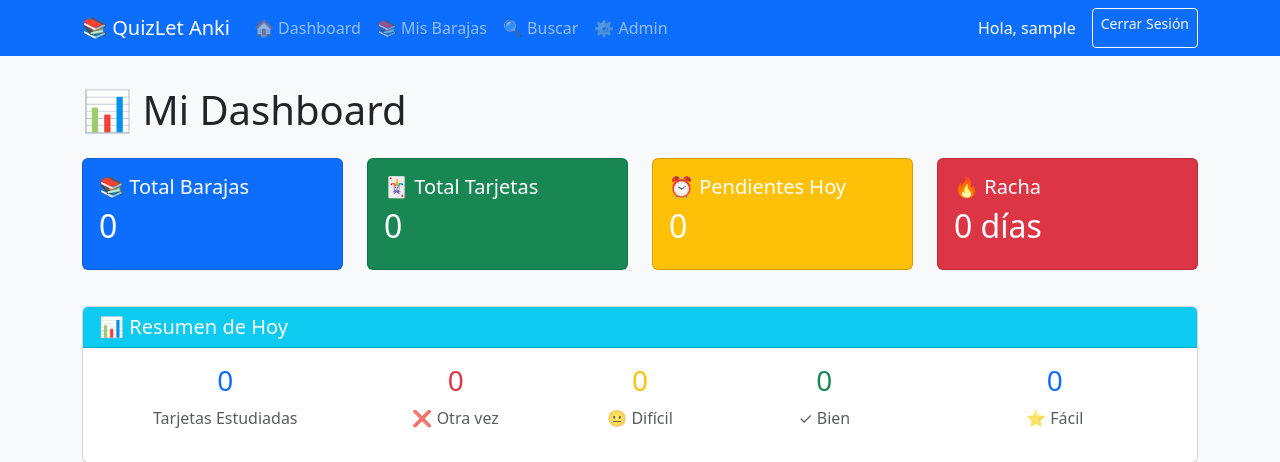
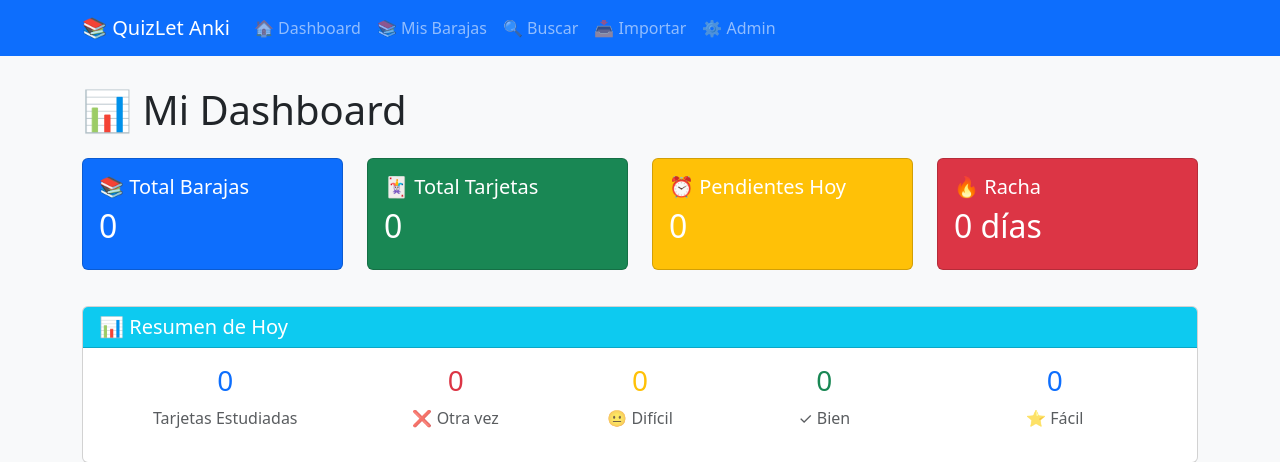
Before and after one commit to JoseSanz001/reto_parcial, a Django app: page / in a window 1280 px wide. Shown: the top 462 px of the page. Run offline with Django 5.2, Linux system fonts and the light colour scheme; the visitor is signed in with stand-in values (Sample User, id 1); data that the repository does not hold is empty.

Commit message:
importación en la barra de navegación

```diff
--- a/my_project/templates/core/base.html
+++ b/my_project/templates/core/base.html
@@ -44,20 +44,13 @@
                             <a class="nav-link" href="{% url 'core:buscar_tarjetas' %}">🔍 Buscar</a>
                         </li>
                         <li class="nav-item">
+                            <a class="nav-link" href="{% url 'core:importar_csv' %}">📥 Importar</a>
+                        </li>
+                        <li class="nav-item">
                             <a class="nav-link" href="/admin/">⚙️ Admin</a>
                         </li>
                     {% endif %}
                 </ul>
-
-                <div class="navbar-nav ms-auto">
-                    {% if user.is_authenticated %}
-                        <span class="navbar-text text-white me-3">Hola, {{ user.username }}</span>
-                        <a class="btn btn-outline-light btn-sm" href="{% url 'admin:logout' %}">Cerrar Sesión</a>
-                    {% else %}
-                        <a class="btn btn-outline-light btn-sm" href="{% url 'admin:login' %}">Iniciar Sesión</a>
-                    {% endif %}
-                </div>
-            </div>
         </div>
     </nav>
 
```
